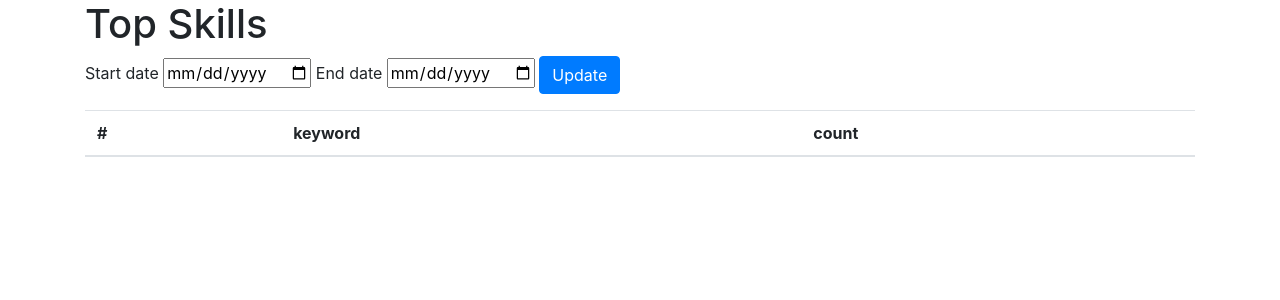
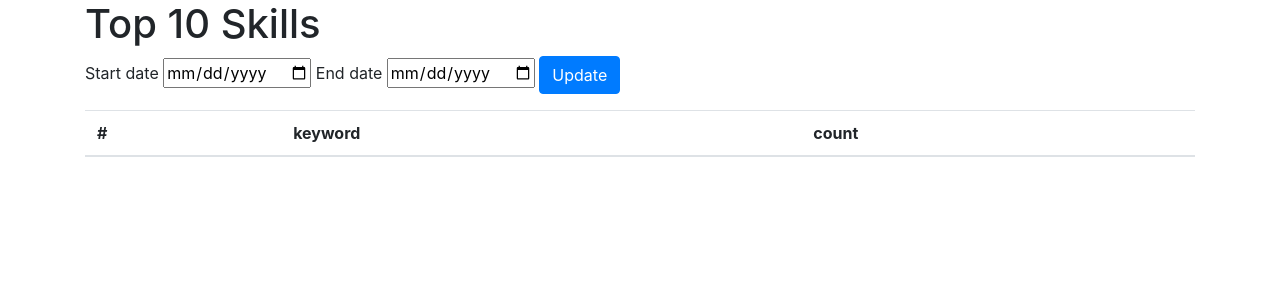
Before and after one commit to Frans-Lukas/SkillTrend, a Django app: page /topskills/ in a window 1280 px wide. Shown: the top 300 px of the page. Run offline with Django 3.2, Linux system fonts and the light colour scheme; data that the repository does not hold is empty; some libraries are stand-ins or nearby versions.

Commit message:
added limit by 10 and order by desc

```diff
--- a/polls/templates/topskills/index.html
+++ b/polls/templates/topskills/index.html
@@ -5,7 +5,7 @@
 
     </div>
     <div class="container">
-        <h1>Top Skills</h1>
+        <h1>Top 10 Skills</h1>
         <form action="/topskills/" method="GET">{% csrf_token %}
             <div class="form-group">
                 <label for="inputStartDate">Start date</label>
--- a/topskills/views.py
+++ b/topskills/views.py
@@ -27,7 +27,9 @@ def index(request):
                                     ' WHERE date_found'
                                     ' BETWEEN \'' + day_before_start.strftime("%Y-%m-%d") + '\''
                                     ' AND \'' + day_after_end.strftime("%Y-%m-%d") + '\''
-                                    'GROUP BY keyword;')
+                                    ' GROUP BY keyword'
+                                    ' ORDER BY count(keyword) DESC '
+                                    ' LIMIT 10;')
     context = {
         'keywordsCount': keywordsCount,
         'date_form': form,
```
